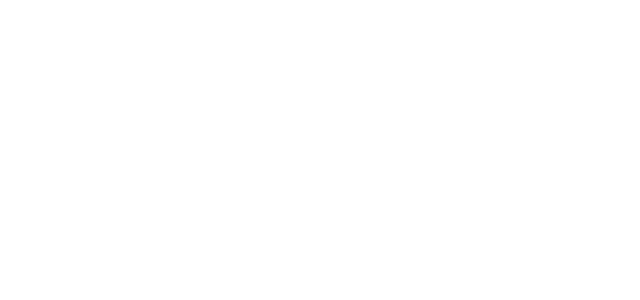
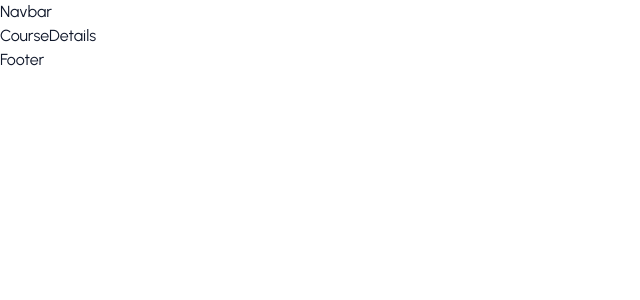
Before and after one commit to nnejrabi/client, a React (Vite) app: page /courses/1 in a window 1280 px wide. Shown: the top 300 px of the page, without its empty margins (0-640 px from the left). Built offline with nearby package versions, Linux system fonts and the light colour scheme.

Commit message:
Add static pages and routes

```diff
--- a/src/App.tsx
+++ b/src/App.tsx
@@ -1,9 +1,33 @@
+import { Home } from "lucide-react";
 import { Toaster } from "react-hot-toast";
+import { Route, Routes } from "react-router-dom";
+import Course from "./pages/Course";
+import CourseDetails from "./pages/CourseDetails";
+import CourseEditor from "./pages/CourseEditor";
+import CoursePlayer from "./pages/CoursePlayer";
+import InstructorPanel from "./pages/InstructorPanel";
+import MyLearning from "./pages/MyLearning";
 
 const App = () => {
   return (
     <div>
       <Toaster position="bottom-right" />
+
+      <p>Navbar</p>
+      <main>
+        <Routes>
+          <Route path="/" element={<Home />} />
+          <Route path="/courses" element={<Course />} />
+          <Route path="/courses/:id" element={<CourseDetails />} />
+          <Route path="/learn/:id" element={<CoursePlayer />} />
+          <Route path="/my-learning" element={<MyLearning />} />
+          <Route path="/instructor" element={<InstructorPanel />} />
+          <Route path="/instructor/editor" element={<CourseEditor />} />
+          <Route path="/instructor/editor/:id" element={<CourseEditor />} />
+        </Routes>
+      </main>
+
+      <p>Footer</p>
     </div>
   );
 };
--- /dev/null
+++ b/src/pages/Course.tsx
@@ -0,0 +1,5 @@
+const Course = () => {
+  return <div>Course</div>;
+};
+
+export default Course;
--- /dev/null
+++ b/src/pages/CourseDetails.tsx
@@ -0,0 +1,5 @@
+const CourseDetails = () => {
+  return <div>CourseDetails</div>;
+};
+
+export default CourseDetails;
--- /dev/null
+++ b/src/pages/CourseEditor.tsx
@@ -0,0 +1,5 @@
+const CourseEditor = () => {
+  return <div>CourseEditor</div>;
+};
+
+export default CourseEditor;
--- /dev/null
+++ b/src/pages/CoursePlayer.tsx
@@ -0,0 +1,5 @@
+const CoursePlayer = () => {
+  return <div>CoursePlayer</div>;
+};
+
+export default CoursePlayer;
--- /dev/null
+++ b/src/pages/Home.tsx
@@ -0,0 +1,5 @@
+const Home = () => {
+  return <div>Home</div>;
+};
+
+export default Home;
--- /dev/null
+++ b/src/pages/InstructorPanel.tsx
@@ -0,0 +1,5 @@
+const InstructorPanel = () => {
+  return <div>InstructorPanel</div>;
+};
+
+export default InstructorPanel;
--- /dev/null
+++ b/src/pages/MyLearning.tsx
@@ -0,0 +1,5 @@
+const MyLearning = () => {
+  return <div>MyLearning</div>;
+};
+
+export default MyLearning;
```
